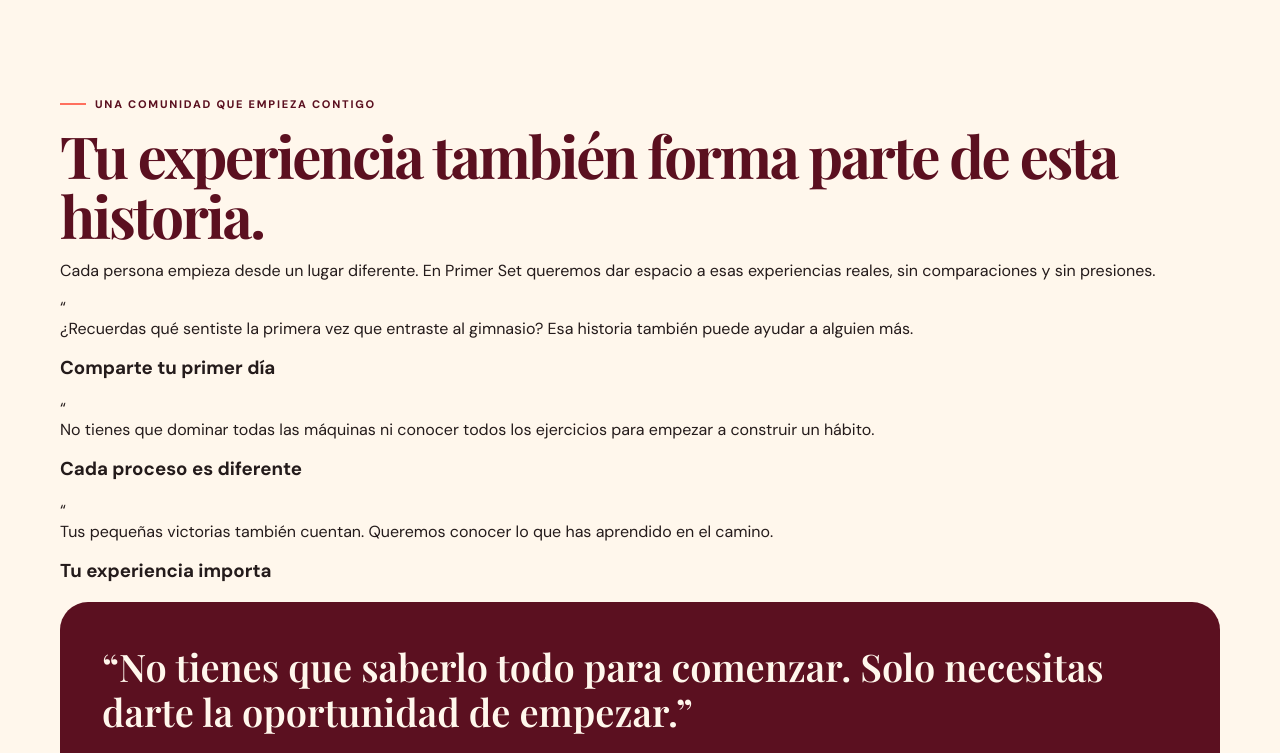
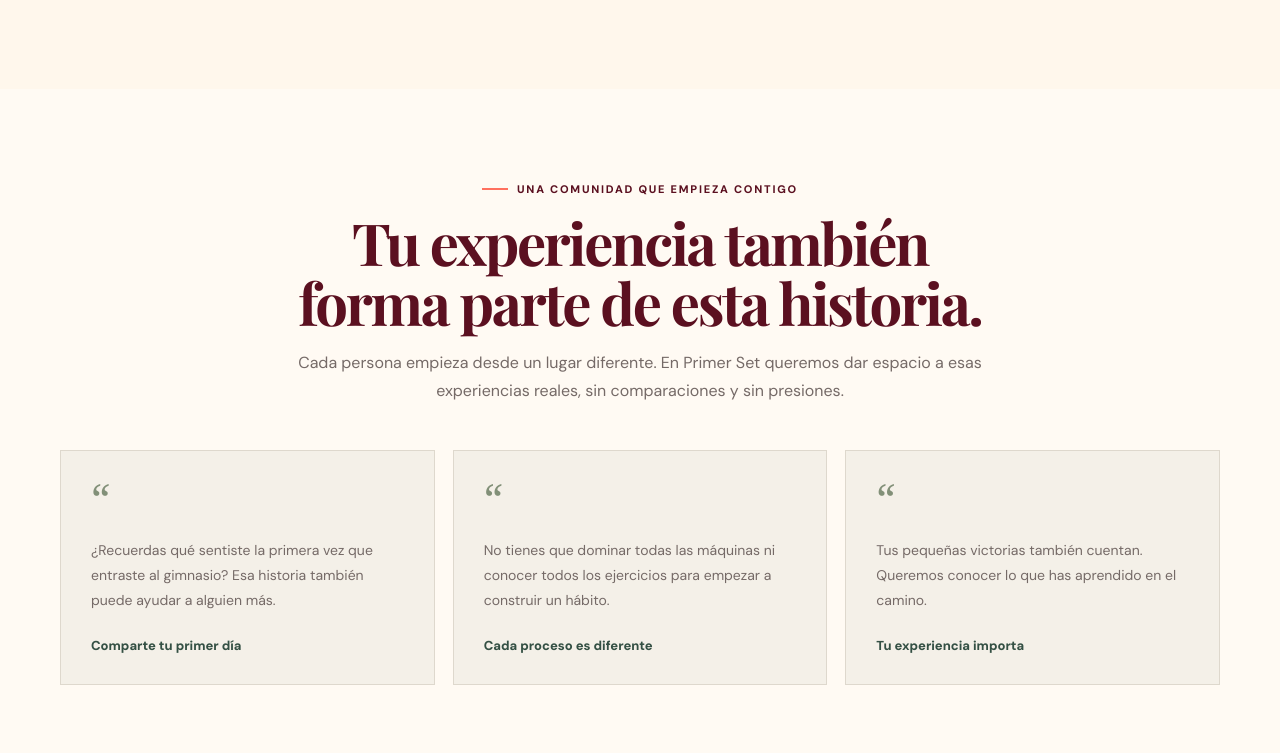
Before and after one commit to suzely250305-blip/Primer-Set-, a plain HTML site: page index.html in a window 1280 px wide. Shown: the part 2880-3633 px from the top of the page. Drawn offline with nearby package versions, Linux system fonts and the light colour scheme.

Commit message:
Update styles.css

```diff
--- a/styles.css
+++ b/styles.css
@@ -20,3 +20,83 @@ footer{background:var(--wine);color:var(--cream);padding:45px 0}.footer-row{disp
 .email-box{background:var(--lime);border-radius:var(--radius);padding:35px;display:flex;justify-content:space-between;align-items:center;gap:25px}.email-box h2{font-size:38px;margin:0}.email-box p{margin:8px 0 0;color:#4b4b24}
 @media(max-width:800px){.nav{height:auto;min-height:70px;flex-wrap:wrap;padding:14px 0}.navlinks{order:3;width:100%;overflow:auto;gap:20px;padding:8px 0 2px}.navlinks a{white-space:nowrap}.hero{padding:48px 0}.hero-grid,.split,.subhero-grid{grid-template-columns:1fr;gap:35px}.hero-art{min-height:390px}.hero-photo{height:350px;width:78%}.hero-sticker{width:140px;height:140px;font-size:14px}.cards,.steps{grid-template-columns:1fr}.section{padding:65px 0}.photo-stack img{height:360px}.cta-inner,.email-box{align-items:flex-start;flex-direction:column}.faq{grid-template-columns:1fr;gap:10px}}
 @media(max-width:460px){.wrap{width:min(100% - 30px,1160px)}h1{font-size:53px}.lead{font-size:16px}.hero-art{min-height:330px}.hero-photo{height:295px}.hero-sticker{width:118px;height:118px}.spark{font-size:45px}}
+
+/* SECCIÓN DE COMUNIDAD - PRIMER SET */
+
+.community-section {
+  padding: 85px 0;
+  background: #fffaf3;
+}
+
+.community-heading {
+  max-width: 720px;
+  margin: 0 auto 45px;
+  text-align: center;
+}
+
+.community-heading h2 {
+  margin: 16px 0;
+}
+
+.community-heading p {
+  color: #756a67;
+  font-size: 16px;
+  line-height: 1.75;
+}
+
+.community-grid {
+  display: grid;
+  grid-template-columns: repeat(3, 1fr);
+  gap: 18px;
+}
+
+.community-card {
+  background: #f4f0e8;
+  border: 1px solid #ded8cd;
+  padding: 30px;
+  min-height: 235px;
+  display: flex;
+  flex-direction: column;
+  justify-content: space-between;
+  transition: transform .25s ease;
+}
+
+.community-card:hover {
+  transform: translateY(-5px);
+}
+
+.quote-mark {
+  font-family: Georgia, serif;
+  font-size: 42px;
+  line-height: .8;
+  color: #829078;
+}
+
+.community-card p {
+  color: #756a67;
+  font-size: 14px;
+  line-height: 1.8;
+  margin: 22px 0;
+}
+
+.community-card h3 {
+  color: #345044;
+  font-family: 'DM Sans', sans-serif;
+  font-size: 13px;
+  font-weight: 800;
+  margin: 0;
+}
+
+@media (max-width: 800px) {
+  .community-grid {
+    grid-template-columns: 1fr;
+  }
+
+  .community-section {
+    padding: 65px 0;
+  }
+
+  .community-card {
+    min-height: 205px;
+  }
+}
```
